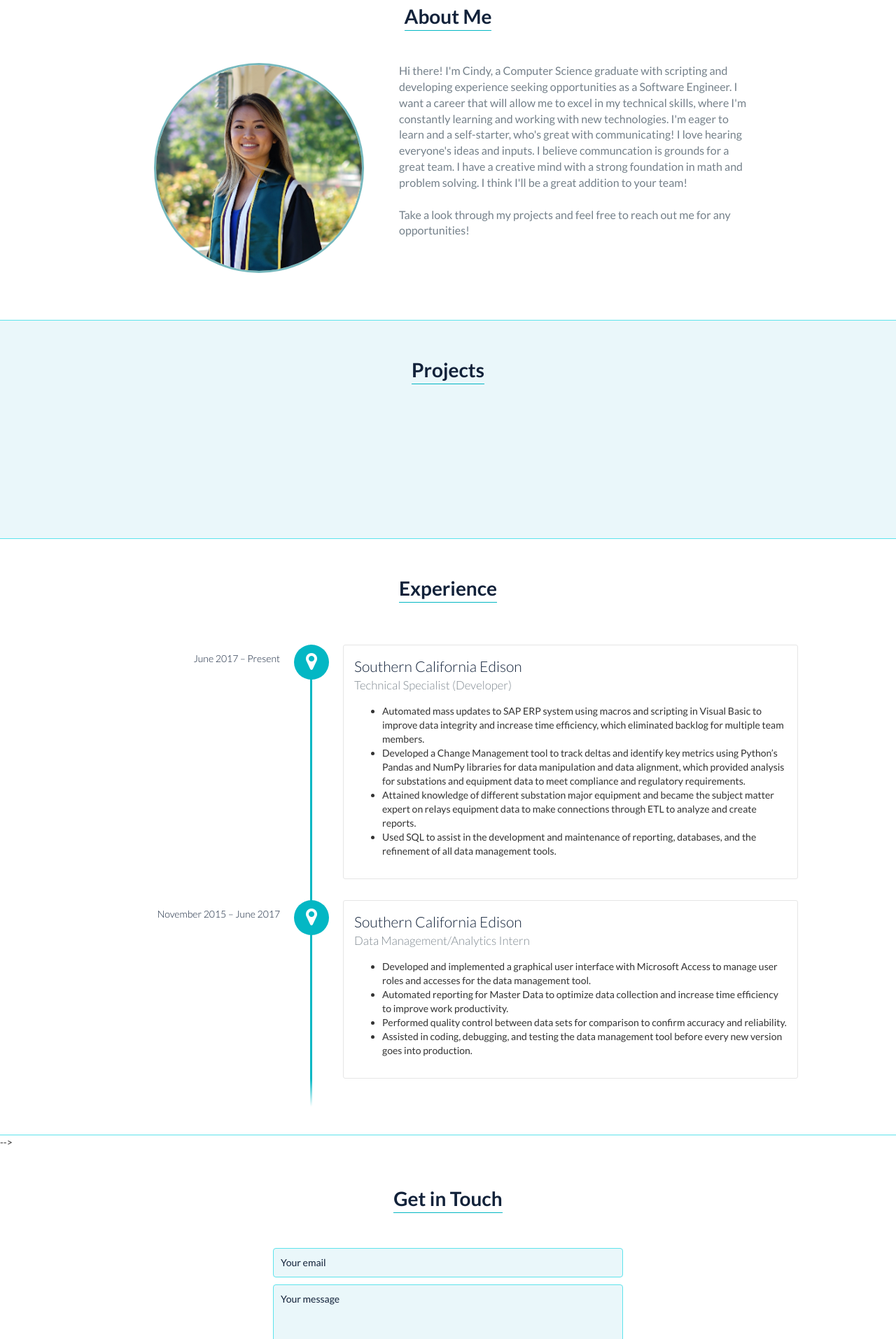
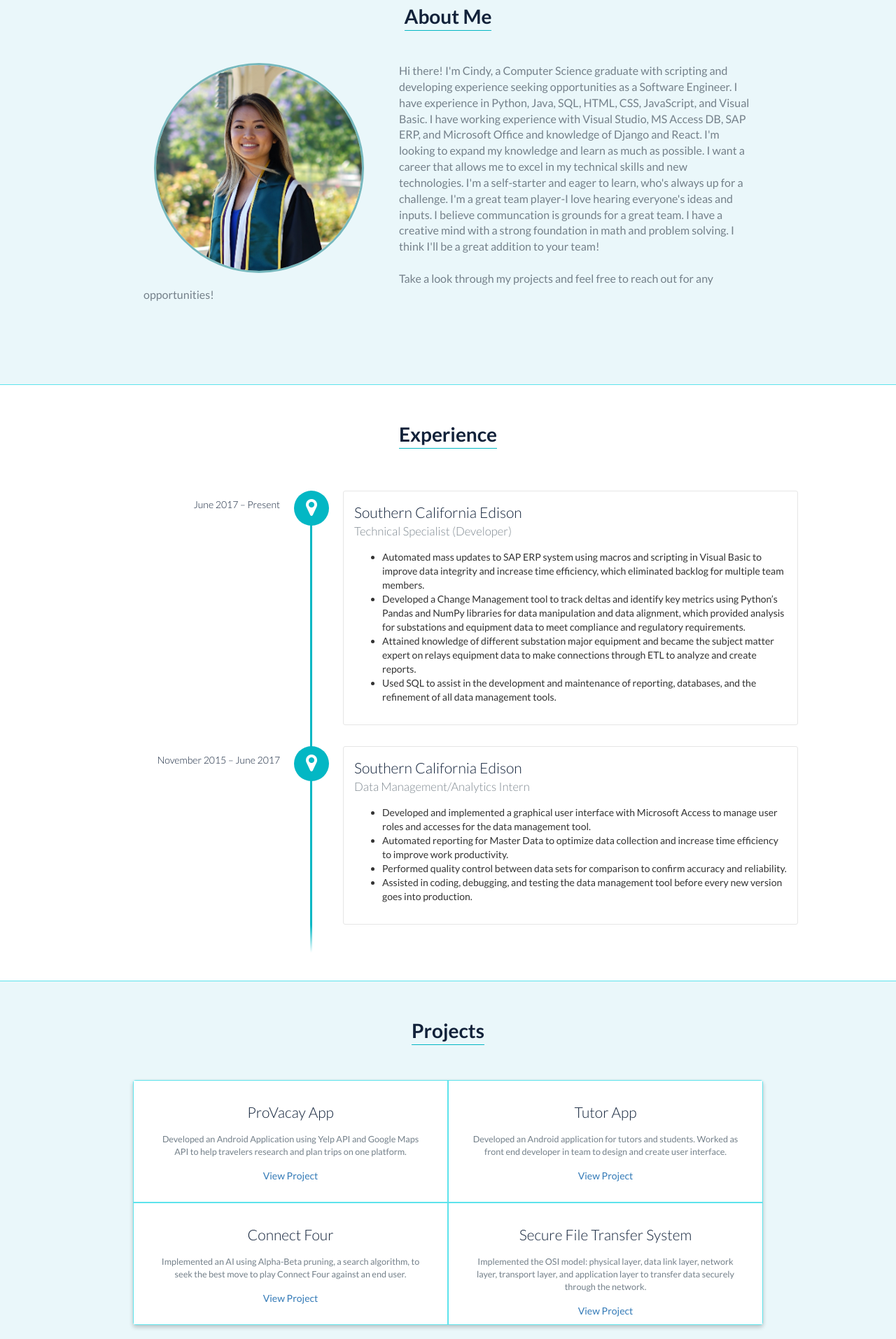
Before and after one commit to suongctran/suongctran.github.io, a website: page index.html in a window 1280 px wide. Shown: the part 887-2800 px from the top of the page at 70% size. Drawn offline with nearby package versions, Linux system fonts and the light colour scheme.

Commit message:
updated projects and about me

```diff
--- a/css/styles.css
+++ b/css/styles.css
@@ -88,11 +88,9 @@
 #projects{padding:50px 15px;border-bottom:1px solid #5de3ec;text-align:center}
 #projects h2{color:#12223a;margin-bottom:50px}
 .project{position:relative;max-width:900px;margin:0 auto 30px auto;overflow:hidden;background:#fff;border-radius:4px}
-.project-image{float:left}
-.project-info{position:absolute;top:50%;transform:translateY(-50%);margin-left:300px;padding:15px}
+.project-info{padding:30px;height:175px;border:1px solid #5de3ec}
 .project-info h3{font-size:1.5em;font-weight:300;color:#12223a;margin:0 0 15px 0}
 .project-info p{color:#74808a;margin:0 0 15px 0;font-size:0.9em}
-.no-image .project-info{position:relative;margin:0;padding:30px 15px;transform:none}
 #more-projects{display:none}
 #skills{padding:50px 15px;border-bottom:1px solid #5de3ec;text-align:center}
 #skills h2{color:#12223a;margin-bottom:50px}
--- a/index.html
+++ b/index.html
@@ -28,13 +28,13 @@
                 <a href="#about">About Me</a>
             </li>
             <li>
-                <a href="#projects">Projects</a>
+                <a href="#experience">Experience</a>
             </li>
             <!--<li>
                 <a href="#education">Education</a>
             </li>-->
             <li>
-		<a href="#experience">Experience</a>
+		            <a href="#projects">Projects</a>
             </li>
             <li>
                 <a href="#contact">Contact</a>
@@ -64,89 +64,26 @@
     </div>
     <!-- End #lead -->
 
-    <div id="about">
+    <div id="about" class="background-alt">
         <div class="container">
             <div class="row">
                 <h2 class="heading">About Me</h2>
                 <p><img style="float:left;margin:0px 50px 15px 15px;border:3px solid #76b8bd;border-radius:100%" class="responsive" src="images/me-pic.JPG" width=300/>
                     Hi there! I'm Cindy, a Computer Science graduate with scripting and developing experience seeking opportunities as a Software Engineer.
-                    I want a career that will allow me to excel in my technical skills, where I'm constantly learning and working with new technologies.
-                    I'm eager to learn and a self-starter, who's great with communicating! I love hearing everyone's ideas and inputs. I believe communcation is grounds for a great team.
+                    I have experience in Python, Java, SQL, HTML, CSS, JavaScript, and Visual Basic.
+                    I have working experience with Visual Studio, MS Access DB, SAP ERP, and Microsoft Office and knowledge of Django and React.
+                    I'm looking to expand my knowledge and learn as much as possible.
+                    I want a career that allows me to excel in my technical skills and new technologies.
+                    I'm a self-starter and eager to learn, who's always up for a challenge.
+                    I'm a great team player-I love hearing everyone's ideas and inputs. I believe communcation is grounds for a great team.
                     I have a creative mind with a strong foundation in math and problem solving. I think I'll be a great addition to your team!
                     <br><br>
-                    Take a look through my projects and feel free to reach out me for any opportunities!
+                    Take a look through my projects and feel free to reach out for any opportunities!
                 </p>
             </div>
         </div>
     </div>
     <!-- End #about -->
-
-    <div id="projects" class="background-alt">
-            <h2 class="heading">Projects</h2>
-            <div class="container">
-                <div class="row">
-                    <div class="project shadow-large">
-			<div class="project-image">
-                        </div>
-                        <!-- End .project-image -->
-                        <div class="project-info">
-                            <h3>ProVacay App</h3>
-                            <p>
-                                Developed an Android Application using Yelp API and Google Maps API to help travelers research and plan trips on one platform.</p>
-                            <a href="https://github.com/suongctran/ProVacayApp" target="_blank">View Project</a>
-                        </div>
-                        <!-- End .project-info -->
-                    </div>
-                    <!-- End .project -->
-
-                    <div class="project shadow-large">
-			<div class="project-image">
-                        </div>
-                        <!-- End .project-image -->
-                        <div class="project-info">
-                            <h3>Tutor App</h3>
-                            <p>
-                                Developed an Android application for tutors and students. Worked as front end developer in team to design and create user interface.
-                            </p>
-                            <a href="https://github.com/suongctran/TutorApp" target="_blank">View Project</a>
-                        </div>
-                        <!-- End .project-info -->
-                    </div>
-                    <!-- End .project -->
-
-                    <div class="project shadow-large">
-			<div class="project-image">
-                        </div>
-                        <!-- End .project-image -->
-                        <div class="project-info">
-                            <h3>Connect Four</h3>
-                            <p>
-                                Implemented an AI using Alpha-Beta pruning, a search algorithm, to seek the best move to play Connect Four against an end user.
-                            </p>
-                            <a href="https://github.com/suongctran/connect-four" target="_blank">View Project</a>
-                        </div>
-                        <!-- End .project-info -->
-                    </div>
-                    <!-- End .project -->
-
-                    <div class="project shadow-large">
-			<div class="project-image">
-                        </div>
-                        <!-- End .project-image -->
-                        <div class="project-info">
-                            <h3>Secure File Transfer System</h3>
-                            <p>
-                                Implemented the OSI model: physical layer, data link layer, network layer, transport layer, and application layer to transfer data securely through the network.
-                            </p>
-                            <a href="https://github.com/suongctran/file-transfer" target="_blank">View Project</a>
-                        </div>
-                        <!-- End .project-info -->
-                    </div>
-                    <!-- End .project -->
-                </div>
-            </div>
-        </div>
-        <!-- End #projects -->
 
     <div id="experience">
         <h2 class="heading">Experience</h2>
@@ -179,6 +116,48 @@
         </div>
     </div>
     <!-- End #experience -->
+
+    <div id="projects" class="background-alt">
+        <h2 class="heading">Projects</h2>
+        <div class="container">
+          <div class="row">
+            <div class="project shadow-large">
+                <div class="project-info" style="width:450px; float:left">
+                  <h3>ProVacay App</h3>
+                  <p>
+                      Developed an Android Application using Yelp API and Google Maps API to help travelers research and plan trips on one platform.</p>
+                  <a href="https://github.com/suongctran/ProVacayApp" target="_blank">View Project</a>
+                </div>
+                <!-- End .project-info -->
+                <div class="project-info" style="width:450px; float:right">
+                    <h3>Tutor App</h3>
+                    <p>
+                        Developed an Android application for tutors and students. Worked as front end developer in team to design and create user interface.
+                    </p>
+                    <a href="https://github.com/suongctran/TutorApp" target="_blank">View Project</a>
+                </div>
+                <!-- End .project-info -->
+                <div class="project-info" style="width:450px; float:left">
+                    <h3>Connect Four</h3>
+                    <p>
+                        Implemented an AI using Alpha-Beta pruning, a search algorithm, to seek the best move to play Connect Four against an end user.
+                    </p>
+                    <a href="https://github.com/suongctran/connect-four" target="_blank">View Project</a>
+                </div>
+                <!-- End .project-info -->
+                <div class="project-info" style="width:450px; float:right">
+                    <h3>Secure File Transfer System</h3>
+                    <p>
+                        Implemented the OSI model: physical layer, data link layer, network layer, transport layer, and application layer to transfer data securely through the network.
+                    </p>
+                    <a href="https://github.com/suongctran/file-transfer" target="_blank">View Project</a>
+                </div>
+                <!-- End .project-info -->
+              </div>
+          </div>
+      </div>
+    </div>
+      <!-- End #projects -->
 
 <!--     <div id="skills" class="background-alt">
         <h2 class="heading">Skills</h2>
```
